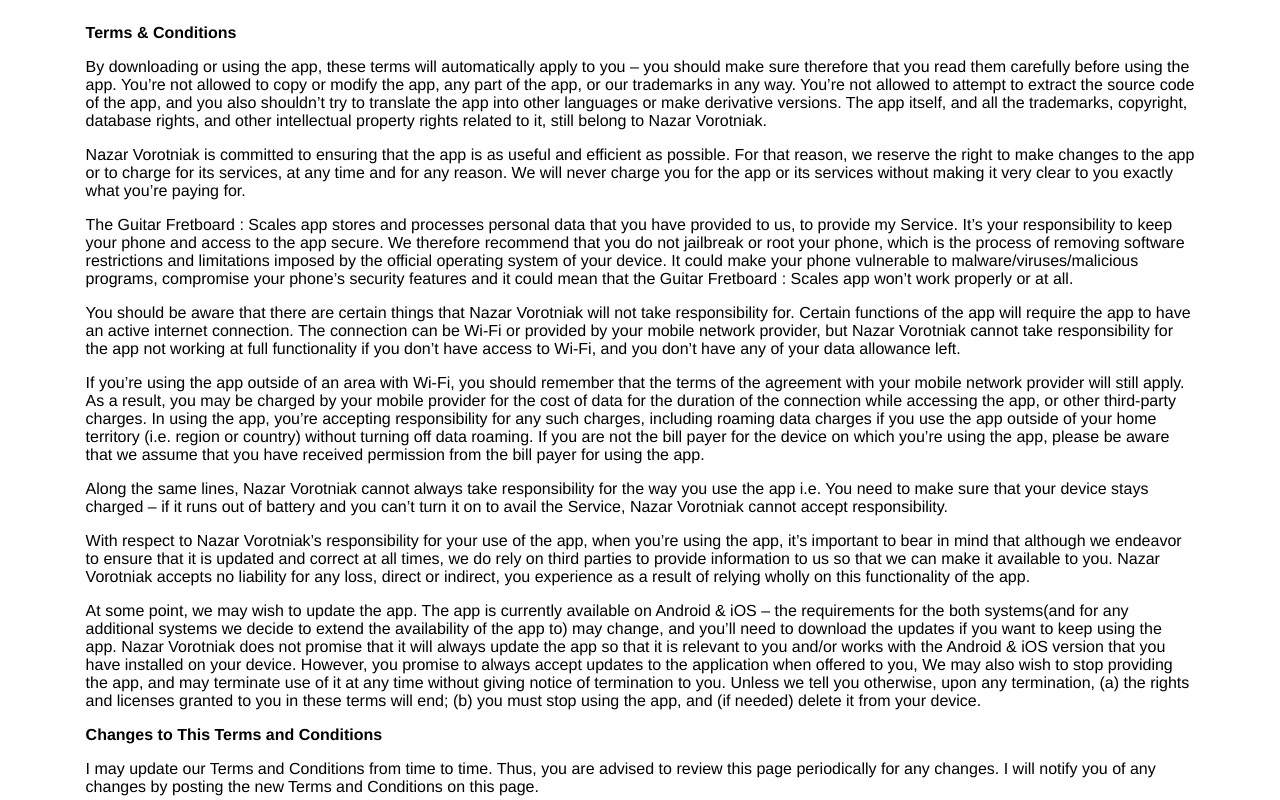
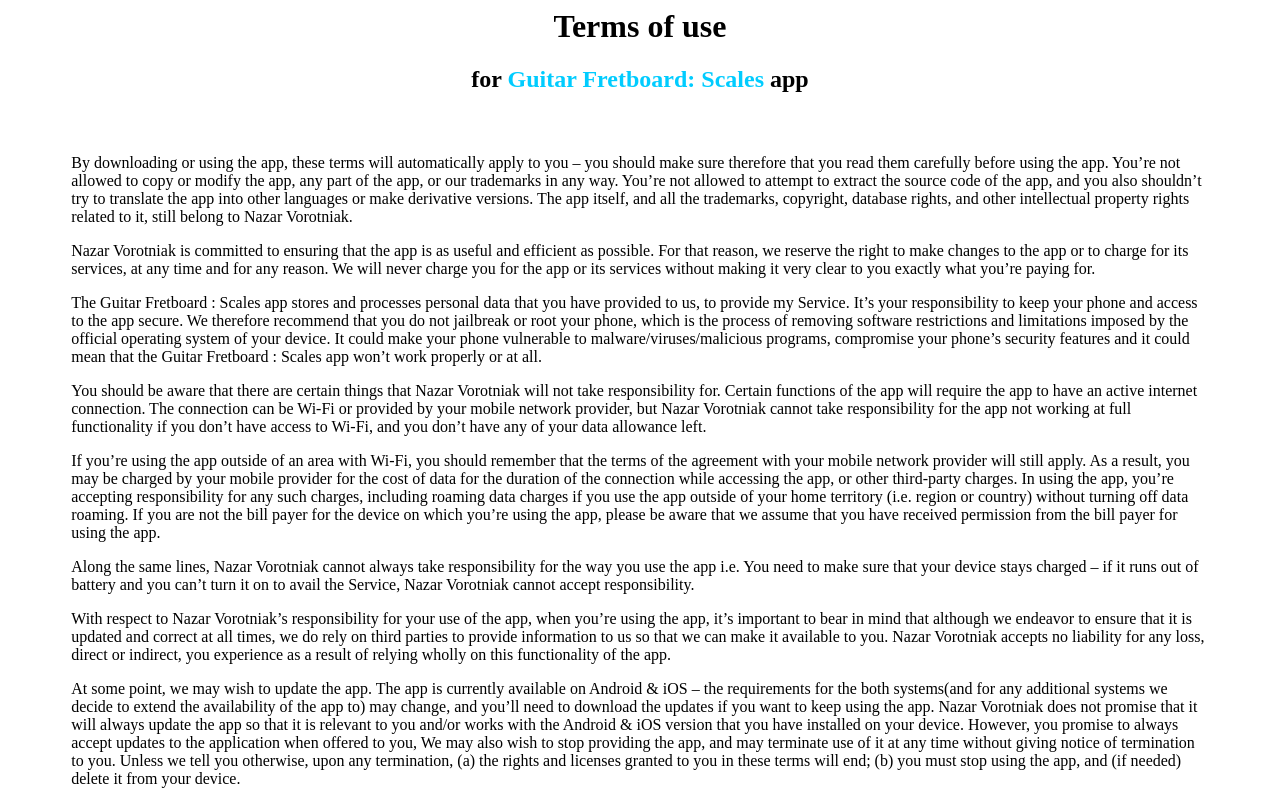
Before and after one commit to VNGames/GuitarFretboardTermsOfUse, a plain HTML site: page index.html in a window 1280 px wide. Shown: the top 800 px of the page. Drawn offline with Linux system fonts and the light colour scheme.

Commit message:
Update 2

```diff
--- a/index.html
+++ b/index.html
@@ -1,14 +1,9 @@
-<!DOCTYPE html>
-    <html>
-    <head>
-      <meta charset='utf-8'>
-      <meta name='viewport' content='width=device-width'>
-      <title>Terms &amp; Conditions</title>
-      <style> body { font-family: 'Helvetica Neue', Helvetica, Arial, sans-serif; padding:1em; } </style>
-    </head>
-    <body>
+
 <div style="width:90%; margin:auto">
-    <strong>Terms &amp; Conditions</strong> <p>
+<h1 style="text-align: center;">Terms of use</h1>
+<h2 style="text-align: center;">for <span style="color: #00ccff;">Guitar Fretboard: Scales <span style="color: #000000;">app</span></span></h2>
+<h3>&nbsp;</h3>
+ <p>
   By downloading or using the app, these terms will
   automatically apply to you – you should make sure therefore
   that you read them carefully before using the app. You’re not
@@ -105,5 +100,3 @@
   at slavery.games@gmail.com.
 </p>
 </div>
-    </body>
-    </html>
```
Lines whose indentation alone changed are shown as unchanged.
